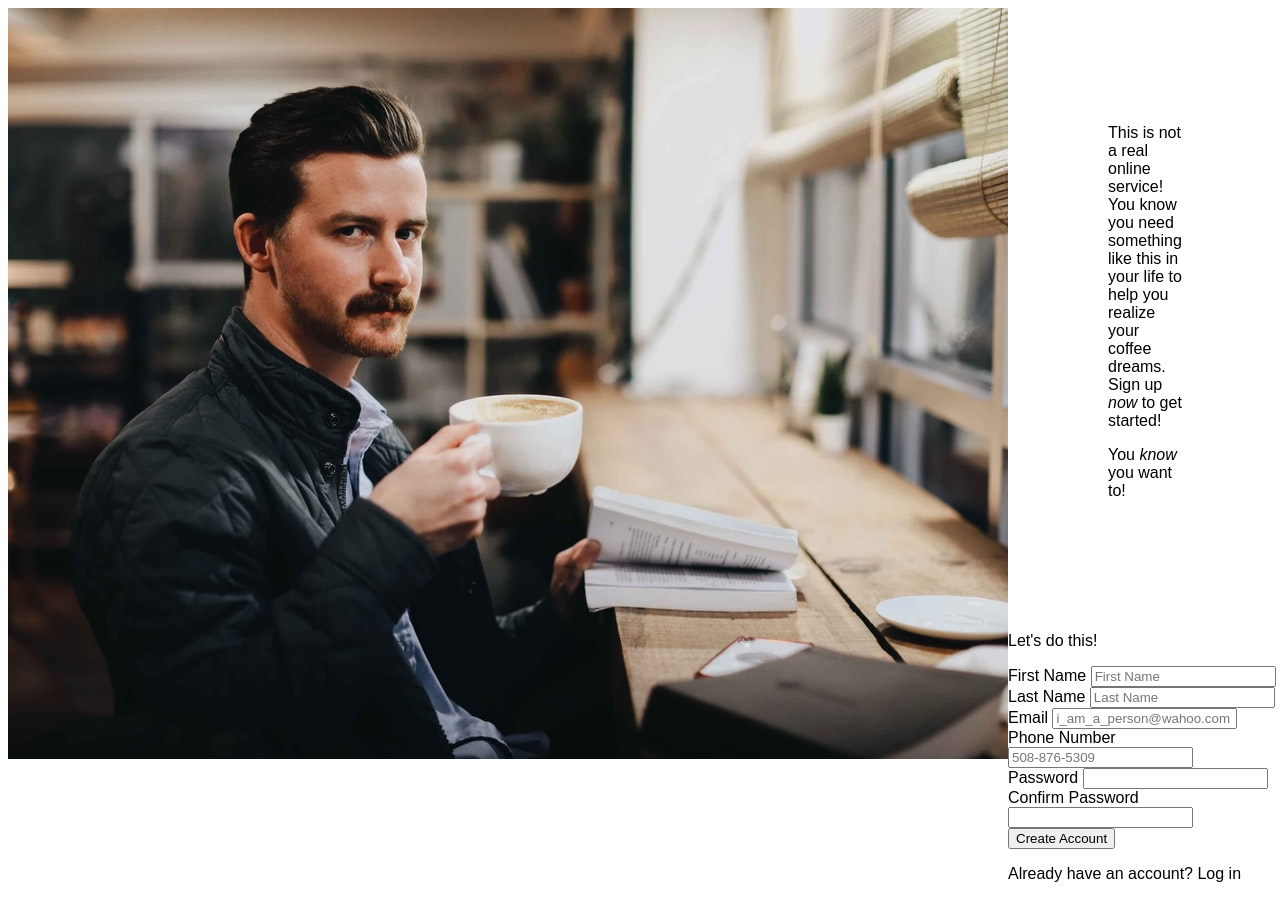
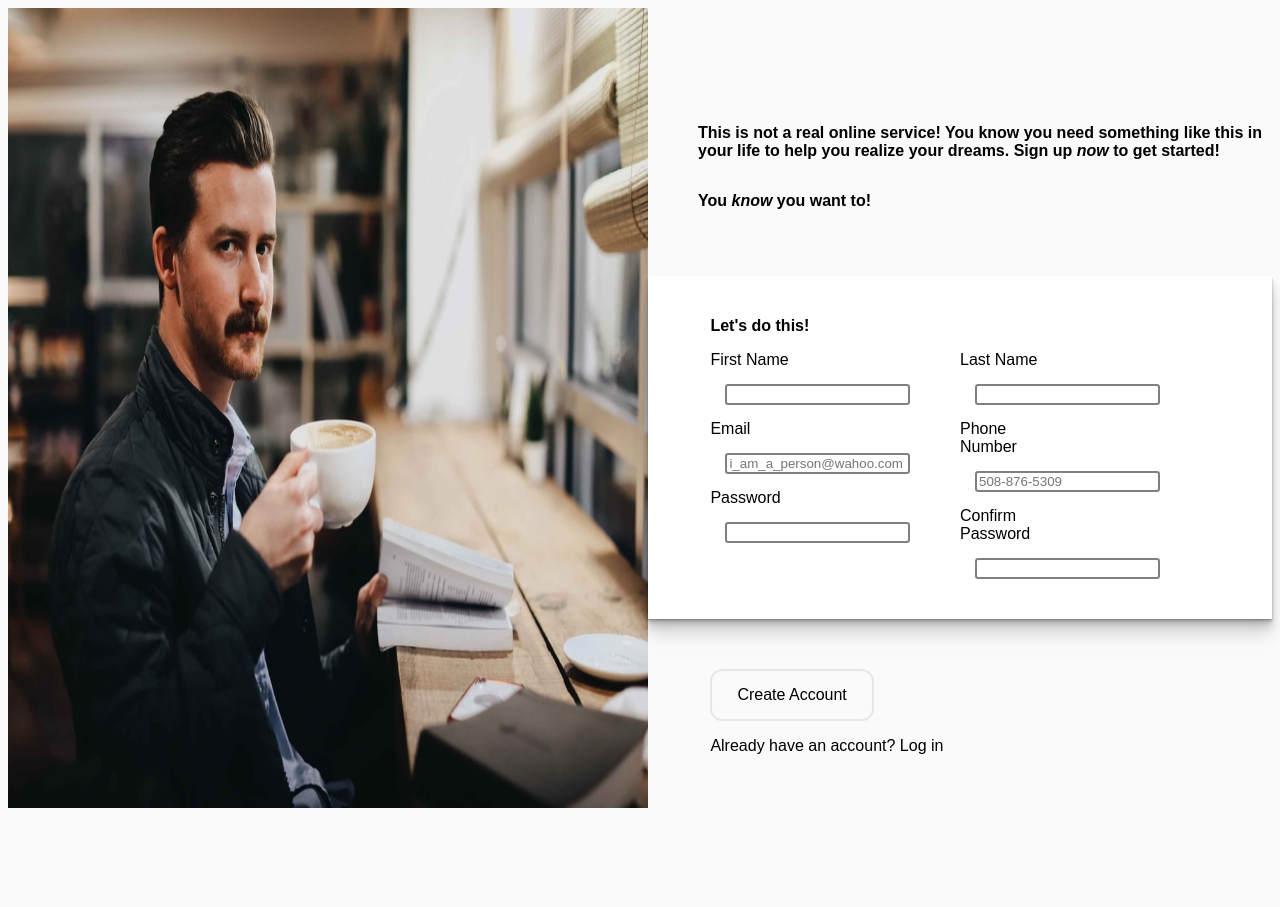
Before and after one commit to aclegere/sign_up_form, a plain HTML site: page index.html in a window 1280 px wide. After the commit the page ends 820 px from the top, so only its background shows below. Drawn offline with Linux system fonts and the light colour scheme.

Commit message:
completed, may come back and add JS in future

```diff
--- a/index.html
+++ b/index.html
@@ -14,39 +14,45 @@
         </div>
         <div class="rightside">
             <div class="rightsideHeader">
-                <p>This is not a real online service! You know you need something like this in your life to help you realize your coffee dreams. Sign up <em>now</em> to get started!</p>
+                <p>This is not a real online service! You know you need something like this in your life to help you realize your dreams. Sign up <em>now</em> to get started!</p>
                 <p>You <em>know</em> you want to!</p>
             </div>
             <div class="formContainer">
-                <p>Let's do this!</p>
+                <p class="formHeader">Let's do this!</p>
                 <form>
+                    <div class="firstColumn">
                         <div>
                             <label for="FirstName">First Name</label>
-                        <input type="text" placeholder="First Name" id="FirstName" required>
-                    </div>
-                    <div>
-                        <label for="LastName">Last Name</label>
-                        <input type="text" placeholder="Last Name" id="LastName" required>
+                            <input type="text" id="FirstName" required>
                         </div>
                         <div>
                             <label for="email">Email</label>
                             <input type="email" placeholder="i_am_a_person@wahoo.com" id="email" required>
                         </div>
                         <div>
+                            <label for="password">Password</label>
+                            <input type="password" id="password" required>
+                        </div>
+                    </div>
+                    <div class="secondColumn">
+                        <div>
+                            <label for="LastName">Last Name</label>
+                            <input type="text" id="LastName" required>
+                        </div>
+                        <div>
                             <label for="phoneNumber">Phone Number</label>
                             <input type="tel" placeholder="508-876-5309" id="phoneNumber" minlength="9" maxlength="9">
-                    </div>
-                    <div>
-                        <label for="password">Password</label>
-                        <input type="password" id="password" required>
                         </div>
                         <div>
                             <label for="confirmPassword">Confirm Password</label>
                             <input type="password" id="confirmPassword" required>
                         </div>
+                    </div>
                 </form>
+            </div>
+            <div class="buttonLogIn">
                 <button type="button">Create Account</button>
-                <p>Already have an account? <span class="loginClick">Log in</span></p>
+                <p>Already have an account? <span class="loginClick"><a href="#">Log in</a></span></p>
             </div>
         </div>
     </div>
--- a/styles.css
+++ b/styles.css
@@ -1,40 +1,88 @@
 *{
     box-sizing: border-box;
     font-family: sans-serif;
+}
+
+body{
+    background-color: #fafafa;
 }
 
 .mainContent{
     display: flex;
 }
 
-.rightside{
-    display: flex;
-    flex-direction: column;
-    align-items: center;
+.coffee {
+    height: 100vh;
+    width: 50vw;
 }
 
 .rightsideHeader{
-    margin: 100px;
+    display: flex;
+    flex-direction: column;
+    margin-top: 100px;
+    margin-left: 50px;
+    margin-bottom: 50px;
+    font-weight: 900;
 }
 
+.formHeader{
+    font-weight: 900;
+    padding-left: 10%;
+}
+
+.formContainer {
+    background-color: white;
+    padding-bottom: 25px;
+    padding-top: 25px;
+    box-shadow: 0 1px 1px rgba(0,0,0,0.12),
+    0 2px 2px rgba(0,0,0,0.12),
+    0 4px 4px rgba(0,0,0,0.12),
+    0 8px 8px rgba(0,0,0,0.12),
+    0 16px 16px rgba(0,0,0,0.12);
+}
+
+input {
+    border: 2px solid gray;
+    color: #333;
+    border-radius: 0.2rem;
+    margin: 15px;
+  }
 
 
-/*
-form{
-
+form {
+    display: flex;
+    flex-direction: row wrap;
+    justify-content: space-between;
+    padding-left: 10%;
+    padding-right: 10%;
 }
 
-
-
-.leftside{
-
+label {
+    display: inline-block;
+    width:100px;
 }
 
-.rightside{
-
+button {
+    margin-top: 50px;
+    padding: 15px 25px 15px 25px;
+    font-size: medium;
+    border-radius: 12px;
+    background-color: #fafafa;
+    color: black;
+    border: 2px solid #e7e7e7;
 }
 
-.coffee{
+button:hover {background-color: burlywood;}
 
+.buttonLogIn {
+    margin-left: 10%;
 }
-*/
+
+a{
+    color: black;
+    text-decoration: none;
+}
+
+a:hover{
+    background-color: burlywood;
+}
```
Lines whose indentation alone changed are shown as unchanged.
